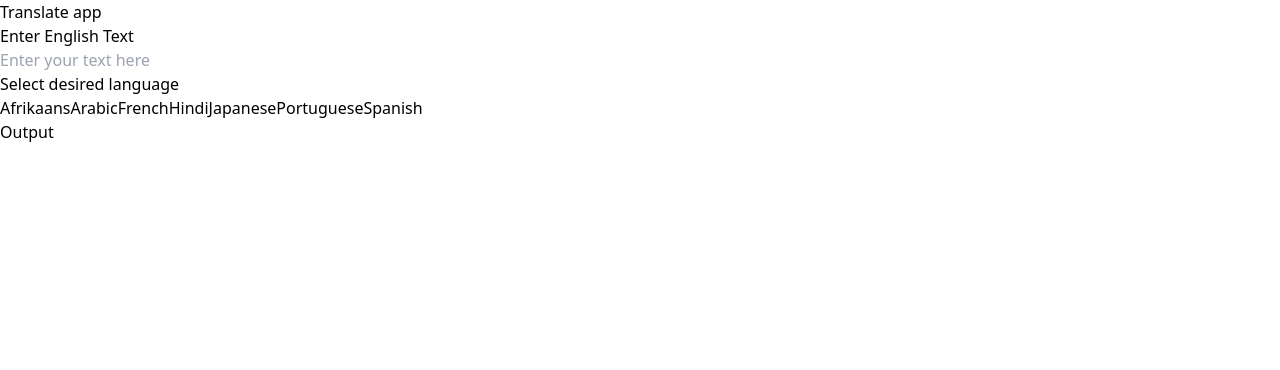
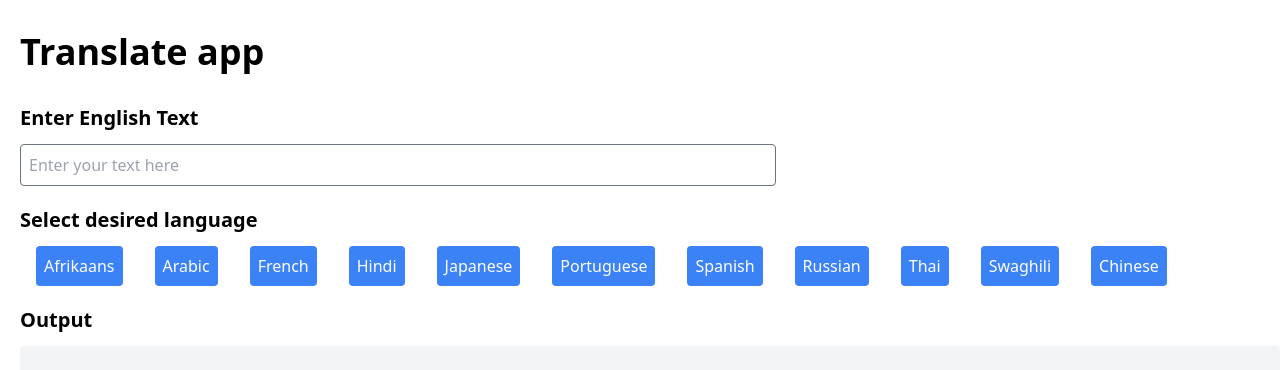
Before and after one commit to dearmascarlos/front-ejercicio-02, a Next.js app in the folder translator-app/: page / in a window 1280 px wide. Shown: the top 370 px of the page. Built offline with nearby package versions, Linux system fonts and the light colour scheme.

Commit message:
components in progres-0.1

```diff
--- /dev/null
+++ b/translator-app/components/fields.js
@@ -0,0 +1,16 @@
+const Fields = () => {
+  return (
+      <>
+        <h3 className="font-sans text-xl font-semibold mb-3">Enter English Text</h3>
+        <input
+          className="block rounded border border-gray-500 w-3/5 p-2"
+          type="text"
+          placeholder="Enter your text here"
+        >
+
+        </input>
+      </>
+  );
+}
+
+export default Fields;
--- /dev/null
+++ b/translator-app/components/languages.js
@@ -0,0 +1,22 @@
+const Languages = () => {
+    return (
+        <div>
+          <h3 className="font-sans text-xl font-semibold mt-5 mb-3">Select desired language</h3>
+          <div className="mb-5">
+            <button className="max-w-sm h-fit bg-blue-500 rounded p-2 mx-4 text-white">Afrikaans</button>
+            <button className="max-w-sm h-fit bg-blue-500 rounded p-2 mx-4 text-white">Arabic</button>
+            <button className="max-w-sm h-fit bg-blue-500 rounded p-2 mx-4 text-white">French</button>
+            <button className="max-w-sm h-fit bg-blue-500 rounded p-2 mx-4 text-white">Hindi</button>
+            <button className="max-w-sm h-fit bg-blue-500 rounded p-2 mx-4 text-white">Japanese</button>
+            <button className="max-w-sm h-fit bg-blue-500 rounded p-2 mx-4 text-white">Portuguese</button>
+            <button className="max-w-sm h-fit bg-blue-500 rounded p-2 mx-4 text-white">Spanish</button>
+            <button className="max-w-sm h-fit bg-blue-500 rounded p-2 mx-4 text-white">Russian</button>
+            <button className="max-w-sm h-fit bg-blue-500 rounded p-2 mx-4 text-white">Thai</button>
+            <button className="max-w-sm h-fit bg-blue-500 rounded p-2 mx-4 text-white">Swaghili</button>
+            <button className="max-w-sm h-fit bg-blue-500 rounded p-2 mx-4 text-white">Chinese</button>
+          </div>
+        </div>
+    );
+}
+
+export default Languages;
--- a/translator-app/pages/index.js
+++ b/translator-app/pages/index.js
@@ -1,32 +1,26 @@
+import Fields from "@/components/fields"
+import Languages from "@/components/languages"
+
 
 export default function Home() {
   return (
     <>
-      <header>
-        <h1>Translate app</h1>
+      <header className="my-8 ml-5">
+        <h1 className="font-sans text-4xl font-semibold">Translate app</h1>
       </header>
-      <body>
-        <div>
-          <h3>Enter English Text</h3>
-          <input placeholder="Enter your text here"></input>
-        </div>
+
+      <main className="ml-5">
+        <Fields/>
+
+        <Languages/>
+
+
 
         <div>
-          <h3>Select desired language</h3>
-          <button>Afrikaans</button>
-          <button>Arabic</button>
-          <button>French</button>
-          <button>Hindi</button>
-          <button>Japanese</button>
-          <button>Portuguese</button>
-          <button>Spanish</button>
+          <h3 className="font-sans text-xl font-semibold mb-3">Output</h3>
+          <div className='bg-gray-100 w-full h-20 w-3/5 rounded'></div>
         </div>
-
-        <div>
-          <h3>Output</h3>
-          <div></div>
-        </div>
-      </body>
+      </main>
 
 
     </>
```
